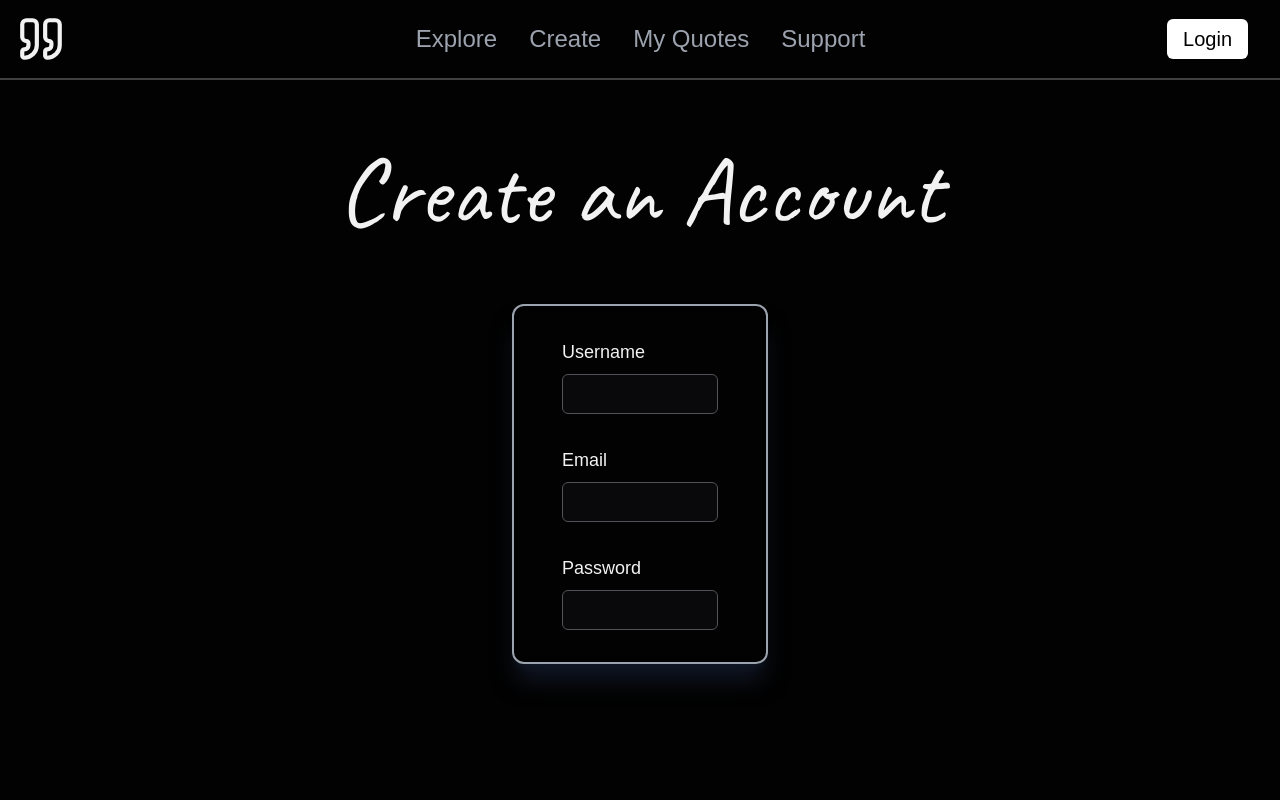
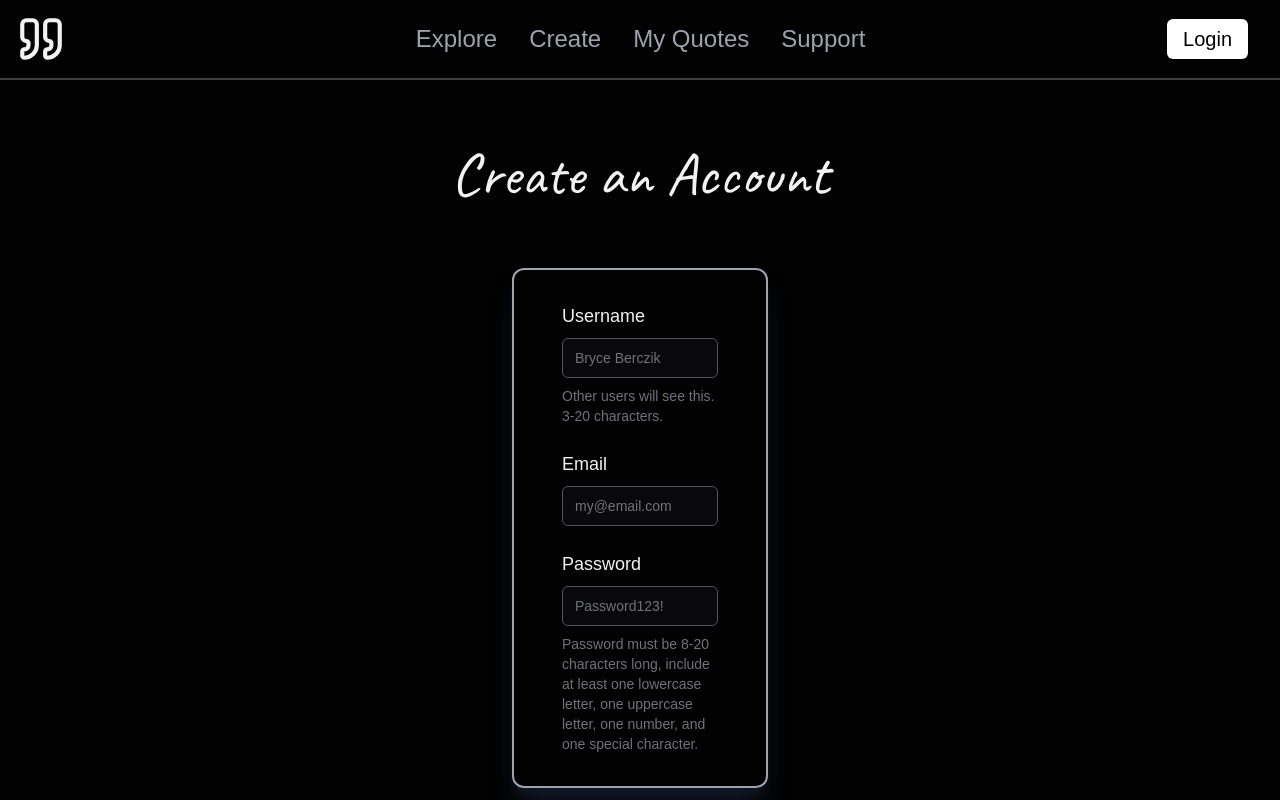
Before and after one commit to ZVKubajak/Quoteful, a React (Vite) app in the folder client/: page /signup in a window 1280 px wide. Built offline with nearby package versions, Linux system fonts and the light colour scheme.

Commit message:
Added Placeholders & Descriptions

```diff
--- a/client/src/pages/Signup.tsx
+++ b/client/src/pages/Signup.tsx
@@ -65,7 +65,7 @@ const SignUp = () => {
 
   return (
     <main>
-      <h1 className="text-center font-caveat text-8xl py-16">
+      <h1 className="text-center font-caveat text-6xl py-16">
         Create an Account
       </h1>
 
@@ -73,7 +73,7 @@ const SignUp = () => {
         <Form {...form}>
           <form
             onSubmit={form.handleSubmit(onSubmit)}
-            className="w-1/5 border-2 border-gray-400 rounded-xl shadow-xl shadow-gray-900 px-12 py-8 space-y-8"
+            className="w-1/5 border-2 border-gray-400 rounded-xl shadow-xl shadow-gray-900 px-12 py-8 space-y-6"
           >
             <FormField
               control={form.control}
@@ -84,10 +84,14 @@ const SignUp = () => {
                   <FormControl>
                     <Input
                       type="username"
+                      placeholder="Bryce Berczik"
                       className="bg-zinc-950 border-zinc-600"
                       {...field}
                     />
                   </FormControl>
+                  <FormDescription>
+                    Other users will see this. 3-20 characters.
+                  </FormDescription>
                   <FormMessage />
                 </FormItem>
               )}
@@ -101,6 +105,7 @@ const SignUp = () => {
                   <FormControl>
                     <Input
                       type="email"
+                      placeholder="my@email.com"
                       className="bg-zinc-950 border-zinc-600"
                       {...field}
                     />
@@ -118,10 +123,16 @@ const SignUp = () => {
                   <FormControl>
                     <Input
                       type="password"
+                      placeholder="Password123!"
                       className="bg-zinc-950 border-zinc-600"
                       {...field}
                     />
                   </FormControl>
+                  <FormDescription>
+                    Password must be 8-20 characters long, include at least one
+                    lowercase letter, one uppercase letter, one number, and one
+                    special character.
+                  </FormDescription>
                   <FormMessage />
                 </FormItem>
               )}
```
